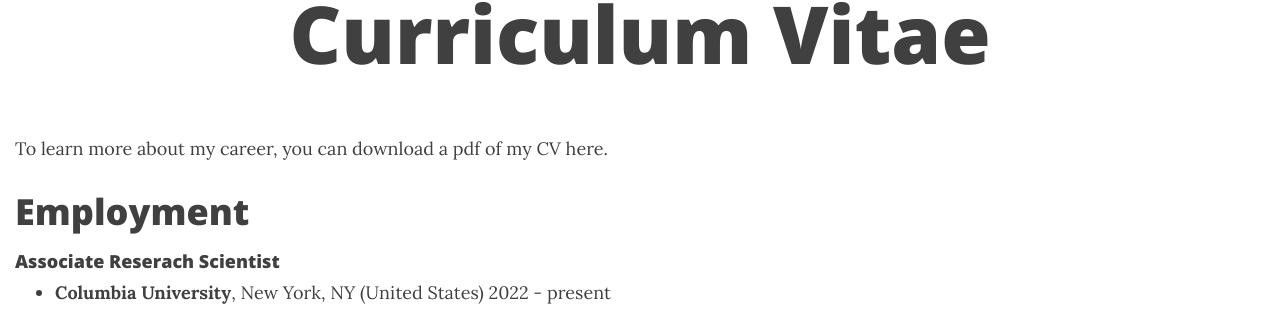
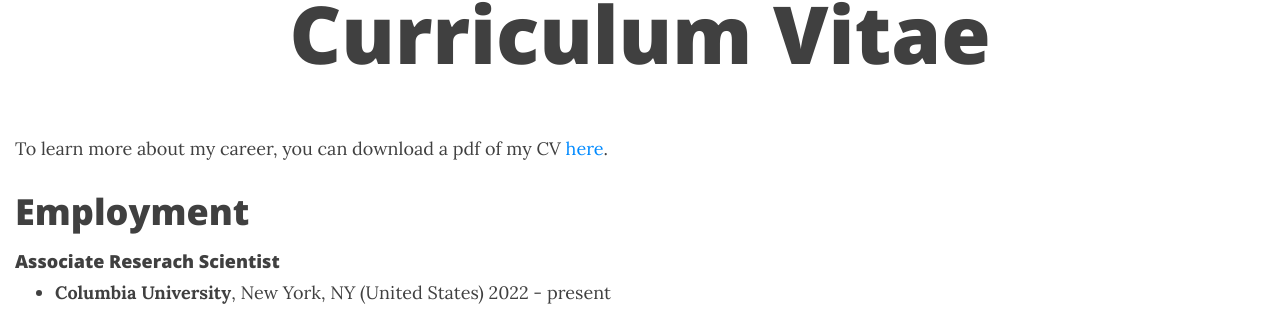
Before and after one commit to nelsonand/website, a Jekyll site: the page built from cv.md, in a window 1280 px wide and 1156 px high. Shown: the part 141-467 px from the top of the window. Built offline with Jekyll 4.4.1, drawn with Linux system fonts in a browser that asks for light colours; nearby versions of some CDN libraries; comment, search, counter and statistics services are not loaded; some of the changed lines change nothing that is shown.

Commit message:
Update cv.md

```diff
--- a/cv.md
+++ b/cv.md
@@ -4,7 +4,7 @@ title: Curriculum Vitae
 full-width: true
 ---
 
-To learn more about my career, you can download a pdf of my CV here.
+To learn more about my career, you can download a pdf of my CV [here](https://github.com/nelsonand/website/files/10913769/Nelson_CV_MontanaState.pdf).
 
 # Employment
 
```
